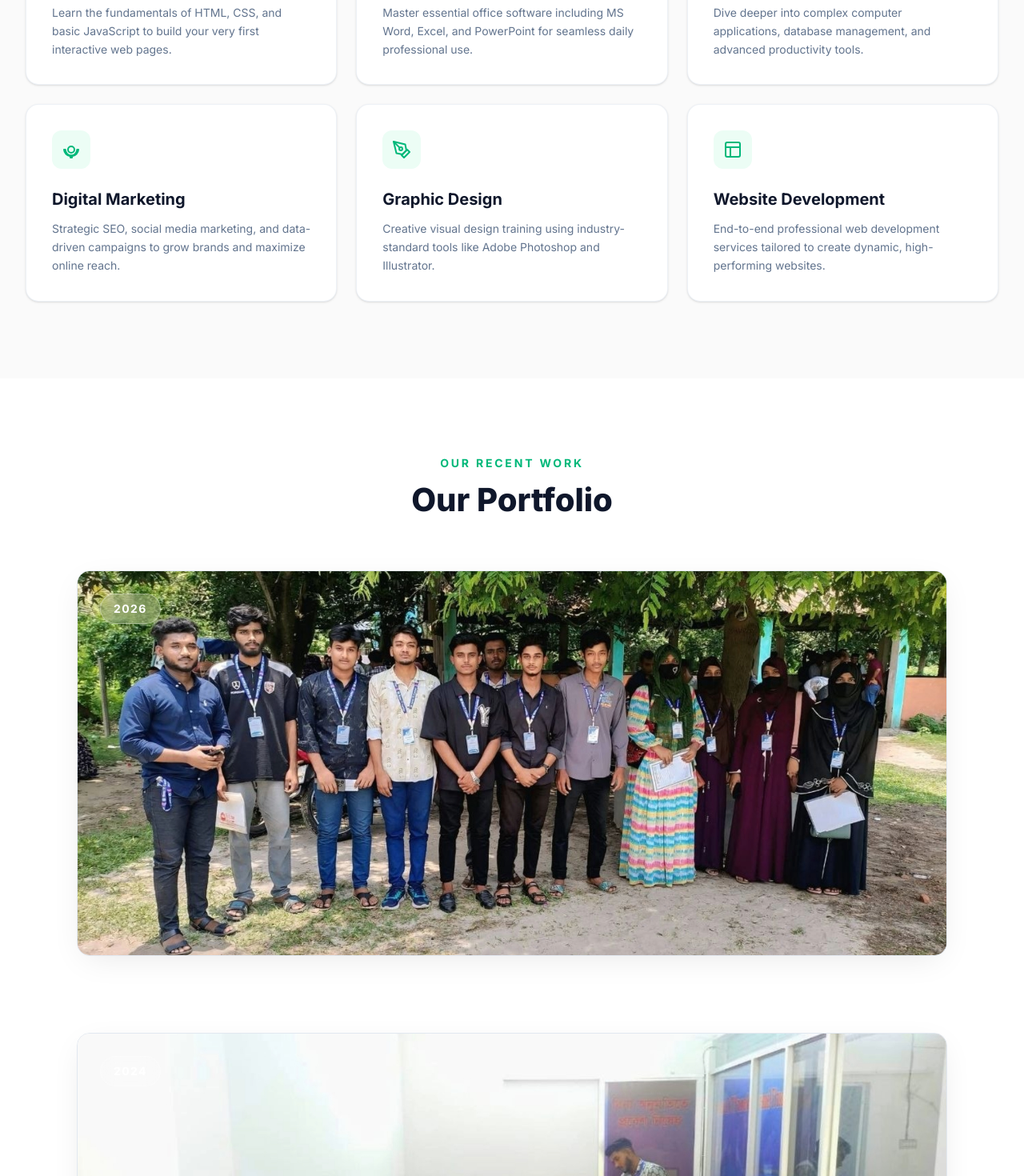
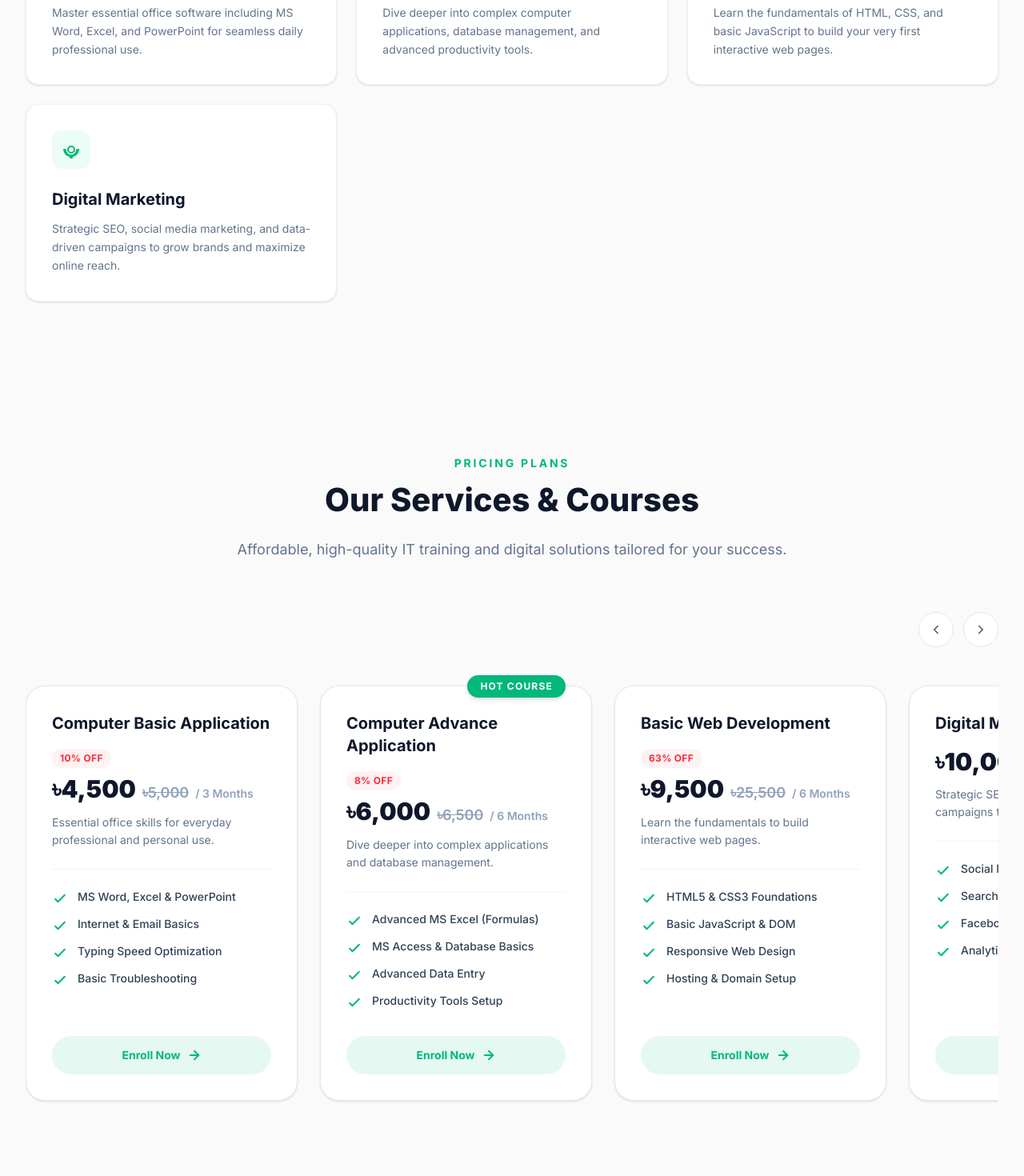
Before and after one commit to CodeWithArafat1/Noor-It-Center, a Next.js app: page / in a window 1280 px wide. Shown: the part 1260-2730 px from the top of the page at 80% size. Built offline with nearby package versions, Linux system fonts and the light colour scheme.

Commit message:
update pricing

```diff
--- a/app/page.tsx
+++ b/app/page.tsx
@@ -14,9 +14,9 @@ export default function Home() {
     <>
       <Hero />
       <Services />
+      <Pricing />
       <Portfolio />
       <Testimonials />
-      <Pricing />
       <WhyChooseUs />
       <OurTeam />
       <HowItWorks />
--- a/components/sections/Pricing.tsx
+++ b/components/sections/Pricing.tsx
@@ -52,8 +52,9 @@ const pricingData = {
     {
       id: 3,
       name: "Basic Web Development",
-      price: "৳6,000",
-      duration: "3 Months",
+      price: "৳9,500",
+      originalPrice: "৳25,500",
+      duration: "6 Months",
       description: "Learn the fundamentals to build interactive web pages.",
       isPopular: false,
       features: [
@@ -68,8 +69,8 @@ const pricingData = {
     {
       id: 4,
       name: "Digital Marketing",
-      price: "৳7,000",
-      duration: "3 Months",
+      price: "৳10,000",
+      duration: "6 Months",
       description: "Strategic SEO and data-driven campaigns to grow any brand.",
       isPopular: false,
       features: [
@@ -241,10 +242,10 @@ export default function Pricing() {
         {/* Pricing Cards Carousel */}
         <div
           ref={scrollerRef}
-          className={`flex gap-6 md:gap-7 overflow-x-auto snap-x snap-mandatory pt-6 pb-6 -mx-4 px-4 sm:mx-0 sm:px-0 scrollbar-hide touch-pan-x ${
+          className={`flex gap-6 md:gap-7 overflow-x-auto snap-x snap-mandatory pt-6 pb-6 -mx-4 px-4 sm:mx-0 sm:px-0 scrollbar-hide ${
             isDragging ? "cursor-grabbing select-none" : "cursor-grab"
           }`}
-          style={{ scrollSnapType: "x mandatory" }}
+          style={{ scrollSnapType: "x mandatory", touchAction: "pan-x pan-y" }}
         >
           {pricingData.plans.map((plan) => (
             <div
--- a/components/sections/Services.tsx
+++ b/components/sections/Services.tsx
@@ -9,16 +9,7 @@ const servicesData = {
     description: "Empowering you with essential tech skills and professional digital solutions to accelerate your career and business."
   },
   items: [
-    {
-      id: 1,
-      title: "Basic Web Development",
-      description: "Learn the fundamentals of HTML, CSS, and basic JavaScript to build your very first interactive web pages.",
-      icon: (
-        <svg xmlns="http://www.w3.org/2000/svg" width="24" height="24" viewBox="0 0 24 24" fill="none" stroke="currentColor" strokeWidth="2" strokeLinecap="round" strokeLinejoin="round">
-          <polyline points="16 18 22 12 16 6"></polyline><polyline points="8 6 2 12 8 18"></polyline>
-        </svg>
-      )
-    },
+
     {
       id: 2,
       title: "Computer Basic Application",
@@ -38,6 +29,15 @@ const servicesData = {
           <polygon points="12 2 2 7 12 12 22 7 12 2"></polygon><polyline points="2 17 12 22 22 17"></polyline><polyline points="2 12 12 17 22 12"></polyline>
         </svg>
       )
+    },    {
+      id: 1,
+      title: "Basic Web Development",
+      description: "Learn the fundamentals of HTML, CSS, and basic JavaScript to build your very first interactive web pages.",
+      icon: (
+        <svg xmlns="http://www.w3.org/2000/svg" width="24" height="24" viewBox="0 0 24 24" fill="none" stroke="currentColor" strokeWidth="2" strokeLinecap="round" strokeLinejoin="round">
+          <polyline points="16 18 22 12 16 6"></polyline><polyline points="8 6 2 12 8 18"></polyline>
+        </svg>
+      )
     },
     {
       id: 4,
@@ -49,26 +49,7 @@ const servicesData = {
         </svg>
       )
     },
-    {
-      id: 5,
-      title: "Graphic Design",
-      description: "Creative visual design training using industry-standard tools like Adobe Photoshop and Illustrator.",
-      icon: (
-        <svg xmlns="http://www.w3.org/2000/svg" width="24" height="24" viewBox="0 0 24 24" fill="none" stroke="currentColor" strokeWidth="2" strokeLinecap="round" strokeLinejoin="round">
-          <path d="M12 19l7-7 3 3-7 7-3-3z"></path><path d="M18 13l-1.5-7.5L2 2l3.5 14.5L13 18l5-5z"></path><path d="M2 2l7.586 7.586"></path><circle cx="11" cy="11" r="2"></circle>
-        </svg>
-      )
-    },
-    {
-      id: 6,
-      title: "Website Development",
-      description: "End-to-end professional web development services tailored to create dynamic, high-performing websites.",
-      icon: (
-        <svg xmlns="http://www.w3.org/2000/svg" width="24" height="24" viewBox="0 0 24 24" fill="none" stroke="currentColor" strokeWidth="2" strokeLinecap="round" strokeLinejoin="round">
-          <rect x="3" y="3" width="18" height="18" rx="2" ry="2"></rect><line x1="3" y1="9" x2="21" y2="9"></line><line x1="9" y1="21" x2="9" y2="9"></line>
-        </svg>
-      )
-    }
+
   ]
 };
 
```
